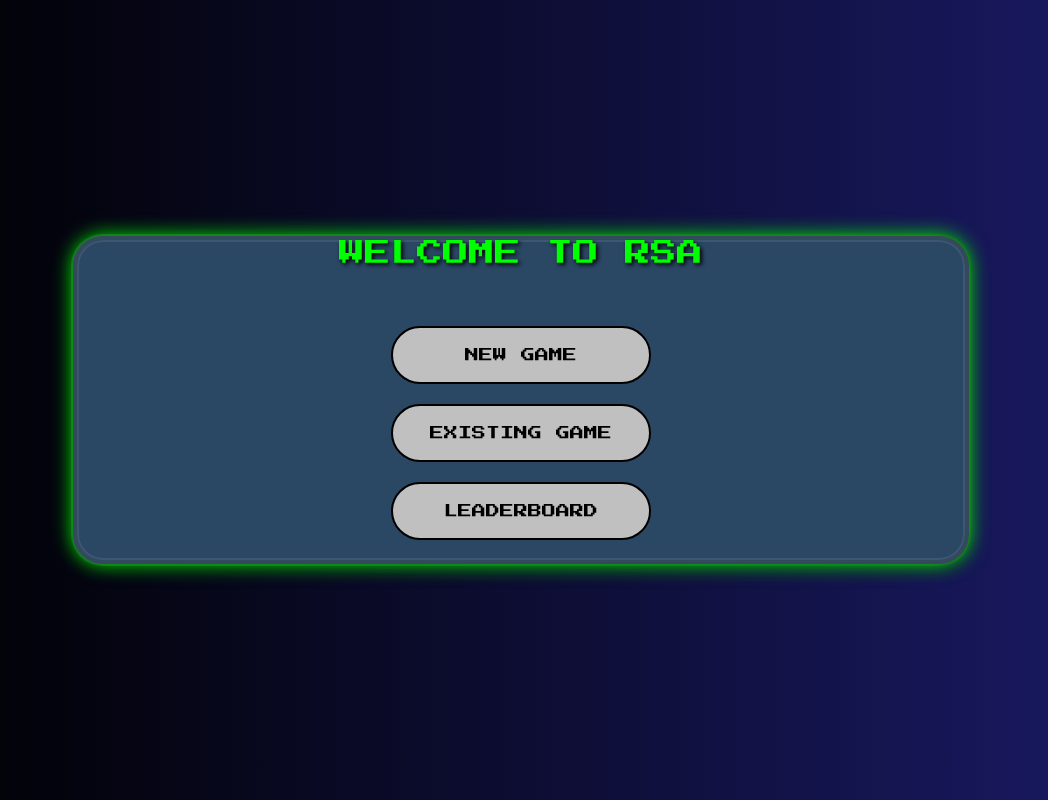
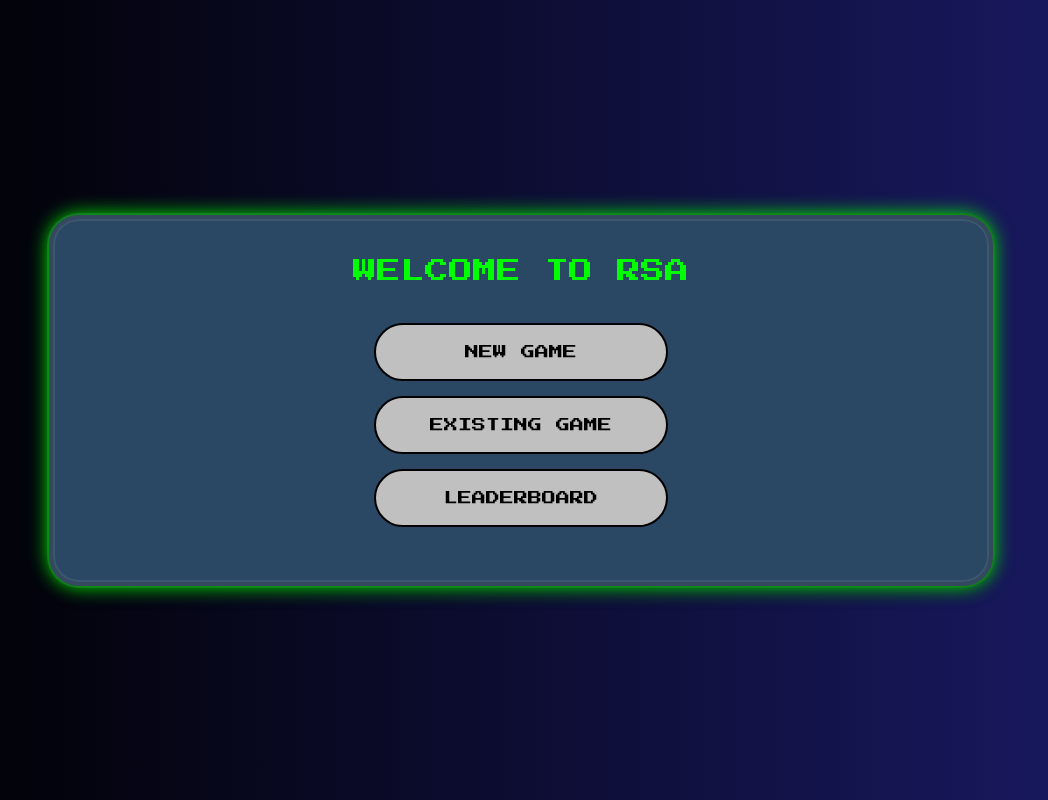
Before and after one commit to 0xrooy/rsa, a PHP site: page / in a window 1280 px wide. Shown: the whole page, without its empty margins (119-1167 px from the left). Run offline with PHP 8.4, Linux system fonts and the light colour scheme.

Commit message:
index.php and new_game.php

```diff
--- a/html/index.php
+++ b/html/index.php
@@ -11,10 +11,6 @@
   <style>
     @import url('https://fonts.googleapis.com/css2?family=Press+Start+2P&display=swap');
 
-    * {
-      box-sizing: border-box;
-    }
-
     body {
       margin: 0;
       padding: 0;
@@ -24,7 +20,6 @@
       justify-content: center;
       align-items: center;
       font-family: 'Press Start 2P', cursive;
-      color: #00ff00;
     }
 
     .game-container {
@@ -40,7 +35,6 @@
       position: relative;
       overflow: hidden;
       text-align: center;
-<<<<<<< HEAD:html/index.php
       padding: 40px 20px;
       border-radius: 30px;
     }
@@ -49,52 +43,24 @@
       color: #00ff00;
       font-size: 24px;
       margin-bottom: 40px;
-=======
-      max-width: 90%;
-    }
-
-    .title {
-      font-size: 26px;
-      margin-bottom: 60px;
-      text-shadow: 2px 2px 4px #000;
->>>>>>> c101c9e6dc70aa7a7212f8652f5e289f12216bf5:html/main.php
     }
 
     .btn {
       display: block;
-      width: 260px;
-      margin: 20px auto;
+      width: 250px;
+      margin: 15px auto;
       padding: 20px;
       font-size: 14px;
       background-color: #c0c0c0;
       border: 2px solid black;
-      border-radius: 10px;
       text-decoration: none;
       color: black;
-<<<<<<< HEAD:html/index.php
       transition: background-color 0.3s ease;
       border-radius: 30px; /* rounded buttons */
-=======
-      transition: all 0.3s ease;
->>>>>>> c101c9e6dc70aa7a7212f8652f5e289f12216bf5:html/main.php
     }
 
     .btn:hover {
       background-color: #e0e0e0;
-      transform: scale(1.05);
-    }
-
-    @media (max-width: 480px) {
-      .btn {
-        width: 90%;
-        font-size: 12px;
-        padding: 15px;
-      }
-
-      .title {
-        font-size: 18px;
-        margin-bottom: 40px;
-      }
     }
   </style>
 </head>
```
Also changed, not shown: html/new_game.php (+0 -38 lines).
